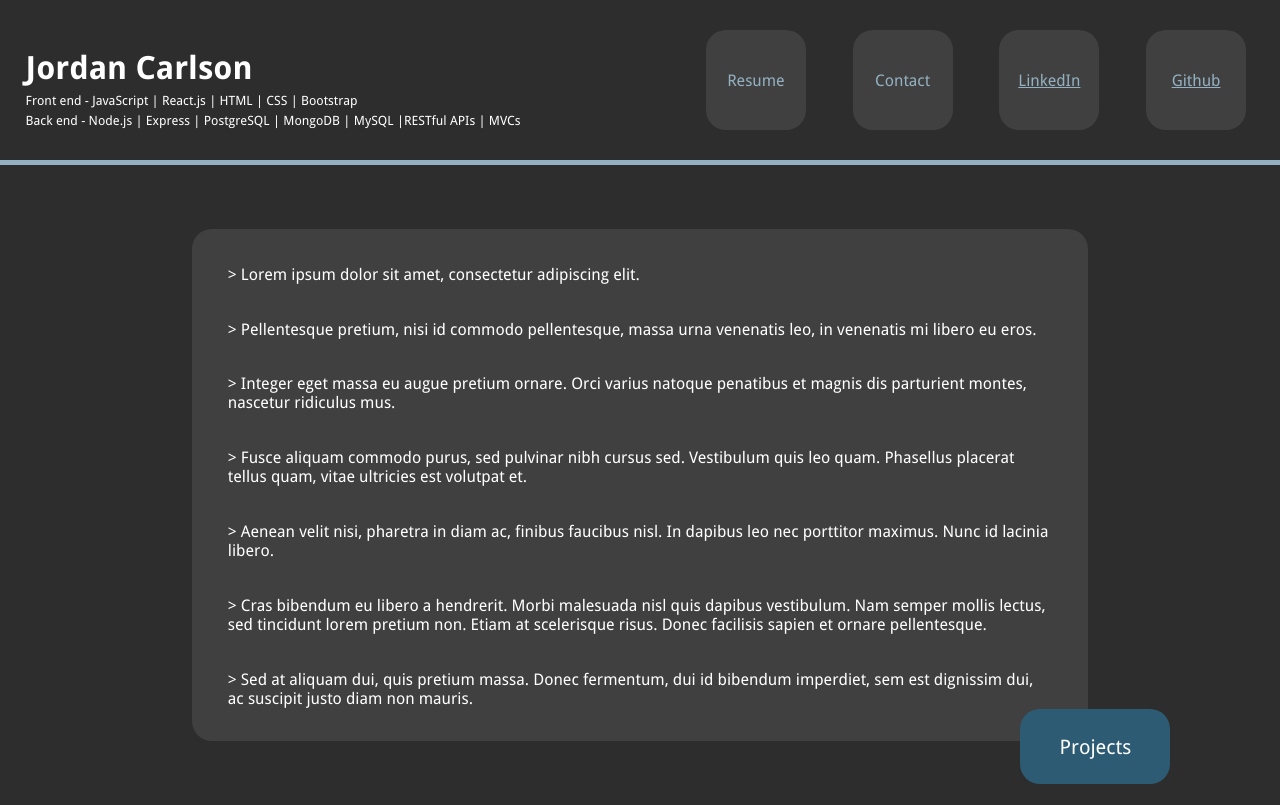
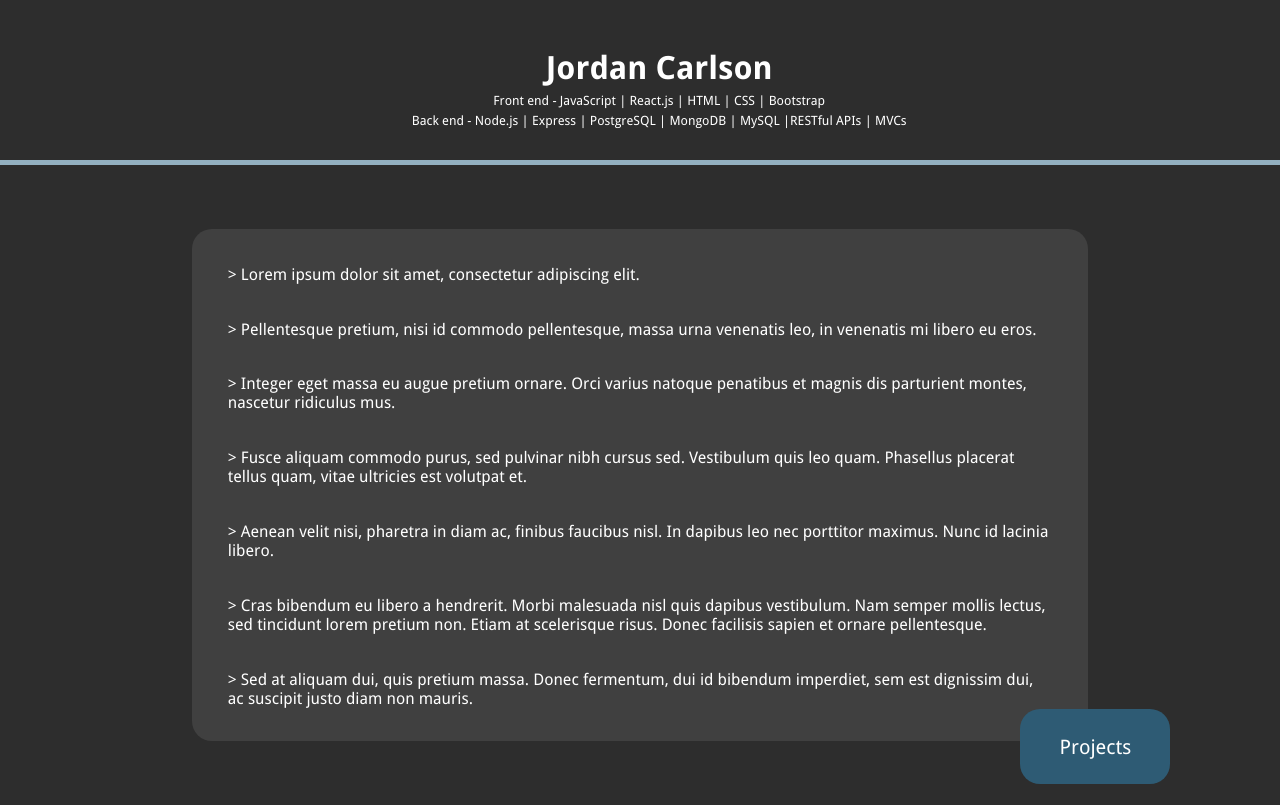
Before and after one commit to jordan-carlson99/Portfolio, a React (Vite) app: page / in a window 1280 px wide. Shown: the top 805 px of the page. Built offline with nearby package versions, Linux system fonts and the light colour scheme.

Commit message:
removed contact buttons

```diff
--- a/src/App.jsx
+++ b/src/App.jsx
@@ -4,15 +4,6 @@ import "../src/styleSheet.css";
 // linked in : https://www.linkedin.com/in/jordan-carlson99/
 
 // github: https://github.com/jordan-carlson99
-
-function ContactButtons({ title, link }) {
-  // console.log(link);
-  return (
-    <a className="contact-button" href={link} target="_blank">
-      {title}
-    </a>
-  );
-}
 
 function Header() {
   return (
@@ -28,18 +19,6 @@ function Header() {
             APIs | MVCs
           </p>
         </div>
-      </div>
-      <div id="button-container">
-        <ContactButtons title="Resume"></ContactButtons>
-        <ContactButtons title="Contact"></ContactButtons>
-        <ContactButtons
-          title="LinkedIn"
-          link="https://www.linkedin.com/in/jordan-carlson99/"
-        ></ContactButtons>
-        <ContactButtons
-          title="Github"
-          link="https://github.com/jordan-carlson99"
-        ></ContactButtons>
       </div>
     </header>
   );
--- a/src/styleSheet.css
+++ b/src/styleSheet.css
@@ -23,6 +23,7 @@ header {
   display: flex;
   flex-direction: row;
   align-items: center;
+  justify-content: center;
   border-bottom: 5px solid #93b0c0;
 }
 
@@ -30,7 +31,8 @@ header {
 #info {
   display: flex;
   flex-direction: column;
-  align-items: baseline;
+  align-items: center;
+  text-align: center;
   height: 100%;
   width: 50vw;
   color: #ffff;
@@ -41,6 +43,7 @@ header {
 }
 #name {
   font-family: "droid-sans-bold";
+  text-align: center;
   font-size: 2em;
   margin-bottom: 1%;
 }
@@ -58,26 +61,6 @@ header {
 }
 
 /* contact buttons  */
-
-#button-container {
-  height: 100%;
-  width: 50vw;
-  display: flex;
-  justify-content: space-evenly;
-  align-items: center;
-  overflow: auto;
-}
-.contact-button {
-  display: flex;
-  justify-content: center;
-  align-items: center;
-  background-color: #404040;
-  color: #93b0c0;
-  border: 0;
-  height: 100px;
-  width: 100px;
-  border-radius: 20%;
-}
 
 /* ------------ bio box ------------ */
 #bio-box {
```
